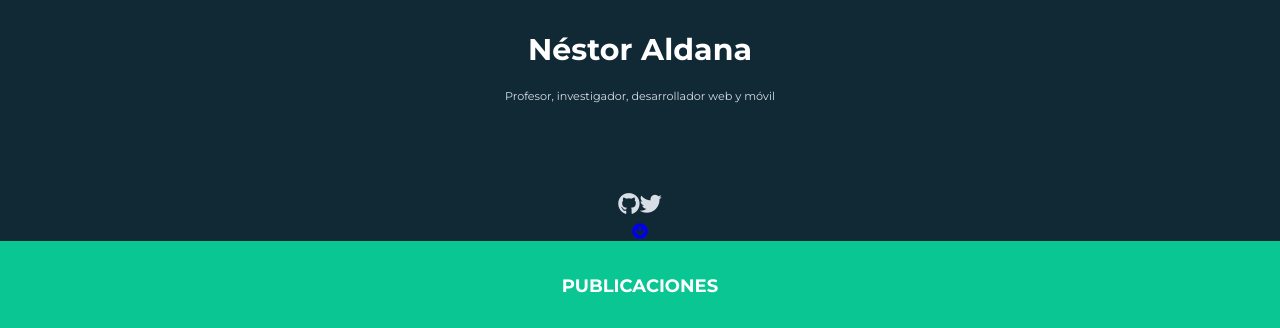
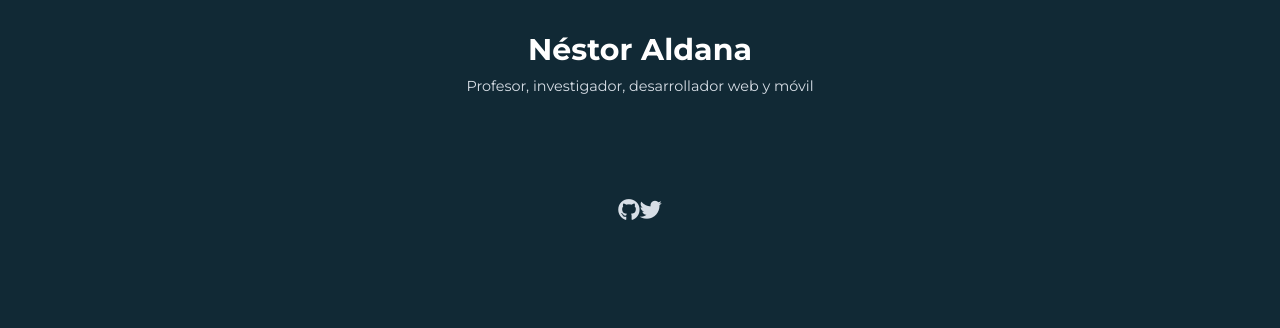
Before and after one commit to GuilleTheBeast/PrimerParcial, a plain HTML site: page index.html in a window 1280 px wide. Shown: the part 255-583 px from the top of the page. Drawn offline with Linux system fonts and the light colour scheme; grey boxes are pictures that could not be loaded.

Commit message:
agregando cambios

```diff
--- a/css/main.css
+++ b/css/main.css
@@ -66,26 +66,31 @@ p{
 
 .big-hero h2 {
     font-size: 1.875em;
-    font-weight: 700;
+    font-weight: 1200;
     letter-spacing: 0.002em;
     margin-top: 1em ;
 }
 
 .big-hero p {
-    font-size: 0.7em;;
+/* Modificando distancia de texto a titulo*/
+    padding-top: 0.5%;
+    font-size: 0.9em;;
     color: #D7DEE6;
 
 }
 
 /* Social links*/
 .social-links{
+ /* Modificando distancia de social links*/
+    box-sizing: border-box;
     list-style: none;
-    padding: 0;
+    padding: 1em;
     margin-top: 3em;
+    padding-bottom: 7em;
     display: flex;
     flex-direction: row;
-    justify-content: center
-
+    justify-content: center;
+    border-top: 10em;
 }
 
 .social-links li a{
@@ -323,4 +328,6 @@ footer .social-links {
         margin: 0 auto;
         max-width: 1440px;
     }
+
+
 }
```
Also changed, not shown: images/Isotipo.svg (renamed from images/isotipo.svg).
